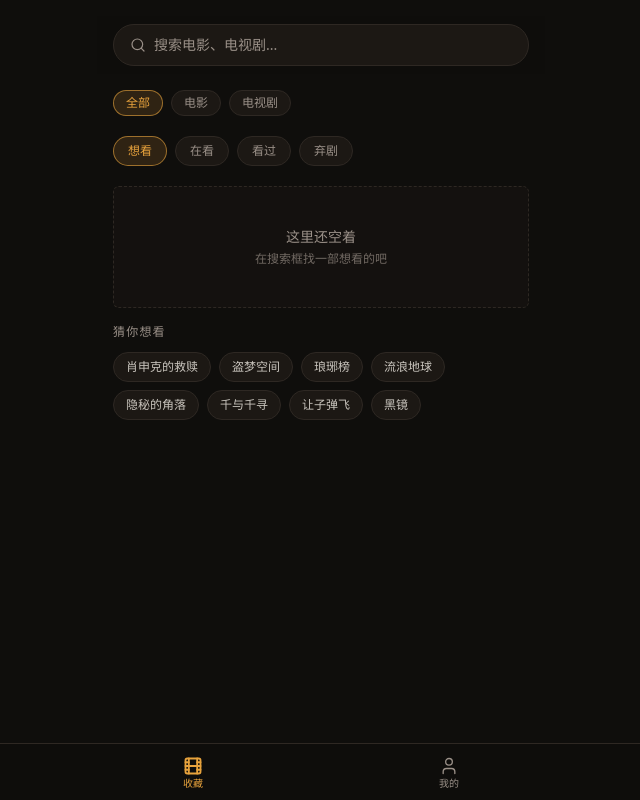
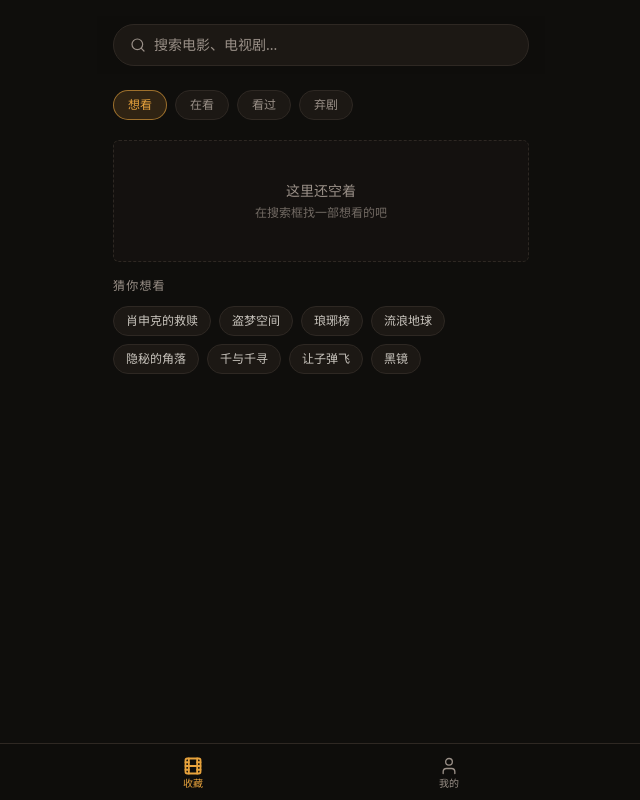
Before and after one commit to coresAi/web-coze-movies, a Next.js app: page / in a window 1280 px wide. Shown: the whole page, without its empty margins (319-959 px from the left). Built offline with nearby package versions, Linux system fonts and the light colour scheme; a web font is replaced by a local one.

Commit message:
Restored to 'cb70081e3112f49ffeea84f8b62b54d67d939f8f'
Coze-Restored-To: 'cb70081e3112f49ffeea84f8b62b54d67d939f8f'
Coze-Commit-Type: restore
Coze-User-ID: 4386366032188923

```diff
--- a/src/components/media/CollectionTab.tsx
+++ b/src/components/media/CollectionTab.tsx
@@ -44,26 +44,6 @@ export function CollectionTab({ onSelect }: CollectionTabProps) {
   const [searchError, setSearchError] = useState<string | null>(null);
   const [favLoading, setFavLoading] = useState<Set<string>>(new Set());
 
-  // —— 分类筛选 ——
-  const [typeFilter, setTypeFilter] = useState<'all' | 'movie' | 'tv'>('all');
-  const [genreFilter, setGenreFilter] = useState<string | null>(null);
-
-  const TYPE_CHIPS = [
-    { value: 'all' as const, label: '全部' },
-    { value: 'movie' as const, label: '电影' },
-    { value: 'tv' as const, label: '电视剧' },
-  ];
-  const GENRE_CHIPS = ['恐怖', '悬疑', '喜剧', '科幻', '动作', '爱情', '动画', '剧情'];
-
-  // 根据分类筛选结果
-  function filterByCategory<T extends { type?: string; genre?: string[] | null }>(items: T[], typeFilter: 'all' | 'movie' | 'tv', genreFilter: string | null): T[] {
-    return items.filter((item) => {
-      if (typeFilter !== 'all' && item.type !== typeFilter) return false;
-      if (genreFilter && (!item.genre || !item.genre.includes(genreFilter))) return false;
-      return true;
-    });
-  }
-
   // —— 本地收藏状态 ——
   const [statusFilter, setStatusFilter] = useState<WatchStatus>('wish');
   const [favItems, setFavItems] = useState<LocalFavorite[]>([]);
@@ -73,8 +53,7 @@ export function CollectionTab({ onSelect }: CollectionTabProps) {
   // 从 localStorage 读取收藏列表
   function loadFavorites() {
     const all = getLocalFavorites();
-    const byStatus = all.filter((f) => f.status === statusFilter);
-    const filtered = filterByCategory(byStatus, typeFilter, 'all');
+    const filtered = all.filter((f) => f.status === statusFilter);
     // 按 updated_at 降序
     filtered.sort((a, b) => new Date(b.updated_at).getTime() - new Date(a.updated_at).getTime());
     setFavItems(filtered);
@@ -83,7 +62,7 @@ export function CollectionTab({ onSelect }: CollectionTabProps) {
   // 收藏状态变化后刷新
   useEffect(() => {
     loadFavorites();
-  }, [statusFilter, typeFilter, localRefresh]);
+  }, [statusFilter, localRefresh]);
 
   // 搜索
   async function runSearch(query: string) {
@@ -131,7 +110,6 @@ export function CollectionTab({ onSelect }: CollectionTabProps) {
     setResults([]);
     setSearchError(null);
     setSource(null);
-    setGenreFilter(null);
   }
 
   // 收藏 / 取消收藏（搜索结果卡片）
@@ -194,37 +172,6 @@ export function CollectionTab({ onSelect }: CollectionTabProps) {
       {/* —— 搜索模式 —— */}
       {isSearching && (
         <>
-          {/* 分类筛选芯片 */}
-          <div className="scrollbar-none -mx-4 flex gap-2 overflow-x-auto px-4 pb-1">
-            {TYPE_CHIPS.map((t) => (
-              <button
-                key={t.value}
-                onClick={() => { setTypeFilter(t.value); setGenreFilter(null); }}
-                className={`shrink-0 rounded-full border px-3 py-1 text-xs transition-colors ${
-                  typeFilter === t.value && !genreFilter
-                    ? 'border-primary/60 bg-primary/15 text-primary'
-                    : 'border-border bg-card text-muted-foreground'
-                }`}
-              >
-                {t.label}
-              </button>
-            ))}
-            <span className="mx-1 self-center text-muted-foreground/30">|</span>
-            {GENRE_CHIPS.map((g) => (
-              <button
-                key={g}
-                onClick={() => { setGenreFilter(genreFilter === g ? null : g); setTypeFilter('all'); }}
-                className={`shrink-0 rounded-full border px-3 py-1 text-xs transition-colors ${
-                  genreFilter === g
-                    ? 'border-primary/60 bg-primary/15 text-primary'
-                    : 'border-border bg-card text-muted-foreground'
-                }`}
-              >
-                {g}
-              </button>
-            ))}
-          </div>
-
           {searchLoading && (
             <div className="flex flex-col items-center justify-center gap-2 py-12 text-muted-foreground">
               <Loader2 className="size-5 animate-spin" />
@@ -246,12 +193,12 @@ export function CollectionTab({ onSelect }: CollectionTabProps) {
             <div className="flex flex-col gap-3">
               <div className="flex items-center justify-between">
                 <p className="text-xs text-muted-foreground">
-                  {(() => { const filtered = filterByCategory(results, typeFilter, genreFilter); return `共 ${results.length} 部${filtered.length < results.length ? ` · 筛选 ${filtered.length} 部` : ''}`; })()} ·{' '}
+                  共 {results.length} 部 ·{' '}
                   <span className="text-foreground/70">{source === 'douban' ? '豆瓣数据' : '本地资料库'}</span>
                 </p>
               </div>
               <div className="grid grid-cols-3 gap-3 pb-4">
-                {filterByCategory(results, typeFilter, genreFilter).map((m, idx) => (
+                {results.map((m, idx) => (
                   <div key={m.id} className="relative fade-up" style={{ animationDelay: `${Math.min(idx, 12) * 30}ms` }}>
                     <button onClick={() => onSelect(m)} className="w-full text-left">
                       <Poster item={m} size="sm" />
@@ -282,23 +229,6 @@ export function CollectionTab({ onSelect }: CollectionTabProps) {
       {/* —— 收藏模式（默认） —— */}
       {!isSearching && (
         <>
-          {/* 分类筛选芯片 */}
-          <div className="scrollbar-none -mx-4 flex gap-2 overflow-x-auto px-4 pb-1">
-            {TYPE_CHIPS.map((t) => (
-              <button
-                key={t.value}
-                onClick={() => setTypeFilter(t.value)}
-                className={`shrink-0 rounded-full border px-3 py-1 text-xs transition-colors ${
-                  typeFilter === t.value
-                    ? 'border-primary/60 bg-primary/15 text-primary'
-                    : 'border-border bg-card text-muted-foreground'
-                }`}
-              >
-                {t.label}
-              </button>
-            ))}
-          </div>
-
           {/* 状态 tab */}
           <div className="scrollbar-none -mx-4 flex gap-2 overflow-x-auto px-4 pb-1">
             {STATUSES.map((s) => {
--- a/src/components/media/DetailSheet.tsx
+++ b/src/components/media/DetailSheet.tsx
@@ -66,7 +66,6 @@ export function DetailSheet({ item, onClose }: DetailSheetProps) {
         year: item.year ?? null,
         rating: item.rating ?? null,
         director: item.director ?? null,
-        genre: item.genre ?? null,
         status,
         personal_rating: localFav?.personal_rating ?? null,
         note: note || null,
@@ -95,7 +94,6 @@ export function DetailSheet({ item, onClose }: DetailSheetProps) {
         year: item.year ?? null,
         rating: item.rating ?? null,
         director: item.director ?? null,
-        genre: item.genre ?? null,
         status: current?.status ?? 'wish',
         personal_rating: newRating || null,
         note: note || null,
@@ -122,7 +120,6 @@ export function DetailSheet({ item, onClose }: DetailSheetProps) {
         year: item.year ?? null,
         rating: item.rating ?? null,
         director: item.director ?? null,
-        genre: item.genre ?? null,
         status: localFav.status,
         personal_rating: localFav.personal_rating,
         note,
--- a/src/components/media/ProfileTab.tsx
+++ b/src/components/media/ProfileTab.tsx
@@ -66,7 +66,7 @@ export function ProfileTab({ onImportDone }: ProfileTabProps) {
         year: f.year,
         director: f.director,
         actors: null,
-        genre: f.genre ?? null,
+        genre: null,
         region: null,
         rating: f.rating,
         poster_url: f.poster_url,
@@ -116,7 +116,6 @@ export function ProfileTab({ onImportDone }: ProfileTabProps) {
             year: item.year ?? null,
             rating: item.rating ?? null,
             director: item.director ?? null,
-            genre: item.genre ?? null,
             status: item.status,
             personal_rating: item.personal_rating ?? null,
             note: item.note ?? null,
--- a/src/lib/local-favorites.ts
+++ b/src/lib/local-favorites.ts
@@ -14,7 +14,6 @@ export interface LocalFavorite {
   year: number | null;
   rating: number | null;
   director: string | null;
-  genre: string[] | null;
   status: WatchStatus;
   personal_rating: number | null;
   note: string | null;
@@ -67,7 +66,7 @@ export function setLocalFavorites(items: LocalFavorite[]): void {
 }
 
 export function addSearchResultAsFavorite(
-  item: { id: string; douban_id: string | null; title: string; poster_url: string | null; type: string; year: number | null; rating: number | null; director: string | null; original_title?: string | null; genre?: string[] | null },
+  item: { id: string; douban_id: string | null; title: string; poster_url: string | null; type: string; year: number | null; rating: number | null; director: string | null; original_title?: string | null },
   status: WatchStatus = 'wish',
 ): LocalFavorite {
   return upsertLocalFavorite({
@@ -80,7 +79,6 @@ export function addSearchResultAsFavorite(
     year: item.year ?? null,
     rating: item.rating ?? null,
     director: item.director ?? null,
-    genre: item.genre ?? null,
     status,
     personal_rating: null,
     note: null,
```
